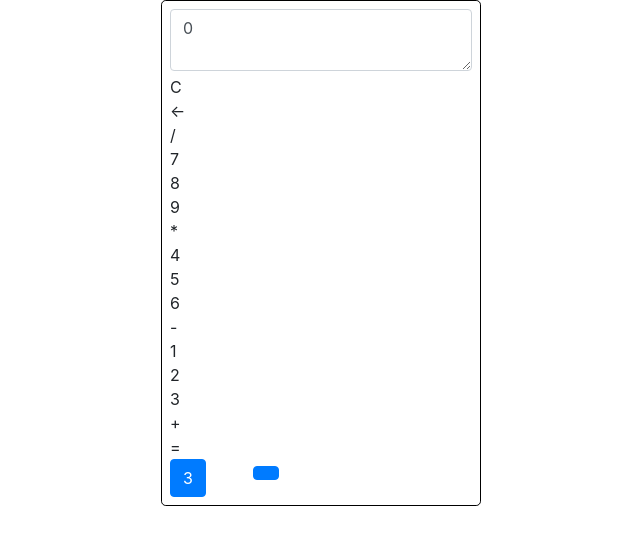
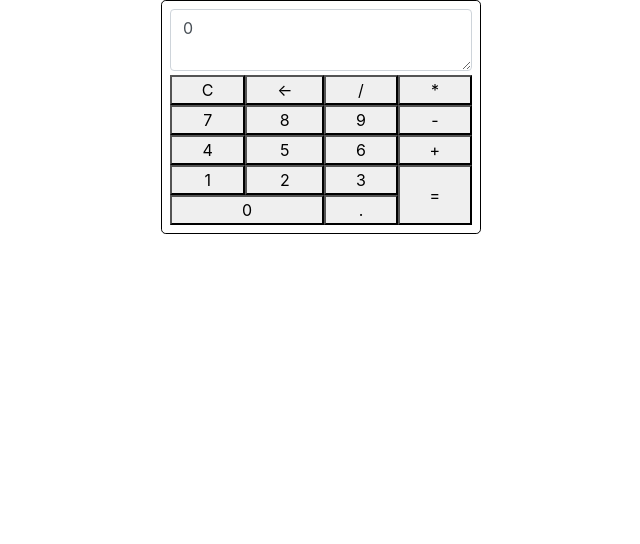
Before and after one commit to fa-901/react-calc, a React (Create React App) app: page / in a window 1280 px wide. Shown: the top 544 px of the page, without its empty margins (319-959 px from the left). Built offline with nearby package versions, Linux system fonts and the light colour scheme.

Commit message:
added grid

```diff
--- a/src/App.js
+++ b/src/App.js
@@ -11,42 +11,40 @@ class App extends Component {
 		let { output } = this.state;
 
 		var btnArr = [
-			{ label: 'C', value: '', class: '', click: '' },
-			{ label: '<-', value: '', class: '', click: '' },
-			{ label: '/', value: '', class: '', click: '' },
-			{ label: '7', value: '', class: '', click: '' },
-			{ label: '8', value: '', class: '', click: '' },
-			{ label: '9', value: '', class: '', click: '' },
-			{ label: '*', value: '', class: '', click: '' },
-			{ label: '4', value: '', class: '', click: '' },
-			{ label: '5', value: '', class: '', click: '' },
-			{ label: '6', value: '', class: '', click: '' },
-			{ label: '-', value: '', class: '', click: '' },
-			{ label: '1', value: '', class: '', click: '' },
-			{ label: '2', value: '', class: '', click: '' },
-			{ label: '3', value: '', class: '', click: '' },
-			{ label: '+', value: '', class: '', click: '' },
-			{ label: '=', value: '', class: '', click: '' },
+			{ value: 'C', label: 'C', class: '', click: '' },
+			{ value: '<-', label: '<-', class: '', click: '' },
+			{ value: '/', label: '/', class: '', click: '' },
+			{ value: '*', label: '*', class: '', click: '' },
+			{ value: '7', label: '7', class: '', click: '' },
+			{ value: '8', label: '8', class: '', click: '' },
+			{ value: '9', label: '9', class: '', click: '' },
+			{ value: '-', label: '-', class: '', click: '' },
+			{ value: '4', label: '4', class: '', click: '' },
+			{ value: '5', label: '5', class: '', click: '' },
+			{ value: '6', label: '6', class: '', click: '' },
+			{ value: '+', label: '+', class: '', click: '' },
+			{ value: '1', label: '1', class: '', click: '' },
+			{ value: '2', label: '2', class: '', click: '' },
+			{ value: '3', label: '3', class: '', click: '' },
+			{ value: '=', label: '=', class: 'grid2xrow', click: '' },
+			{ value: '0', label: '0', class: 'grid2xcol', click: '' },
+			{ value: '.', label: '.', class: '', click: '' },
 		];
 		var btns = btnArr.map((val,i)=>{
 			return(
-				<div key={`${val}${i}`}>
-					{val.label}
-				</div>
+				// <div >
+				<button key={`${val}${i}`} className={`${val.class}`}>
+						{val.label}
+					</button>
+				// </div>
 			)
 		});
 
 		return (
 			<div className='calc-box container p-2'>
 				<textarea rows={2} className={`form-control mb-1`} value={output}/>
-				{btns}
-				<div className='row'>
-					<div className='col-sm-3'>
-						<button className='btn btn-primary'>3</button>
-					</div>
-					<div className='col-sm-3'>
-						<button className='btn btn-primary fas fa-hiking'></button>
-					</div>
+				<div className='calc-grid'>
+					{btns}
 				</div>
 			</div>
 		);
--- a/src/css/style.css
+++ b/src/css/style.css
@@ -13,6 +13,19 @@
         border-radius: 0.3em;
     }
 }
+.calc-grid {
+    display: grid;
+    grid-template-columns: auto auto auto auto;
+    background-color: #704F50;
+}
+
+.grid2xcol{
+    grid-column: span 2;
+}
+
+.grid2xrow{
+    grid-row: span 2;
+}
 
 .button1{
 
```
